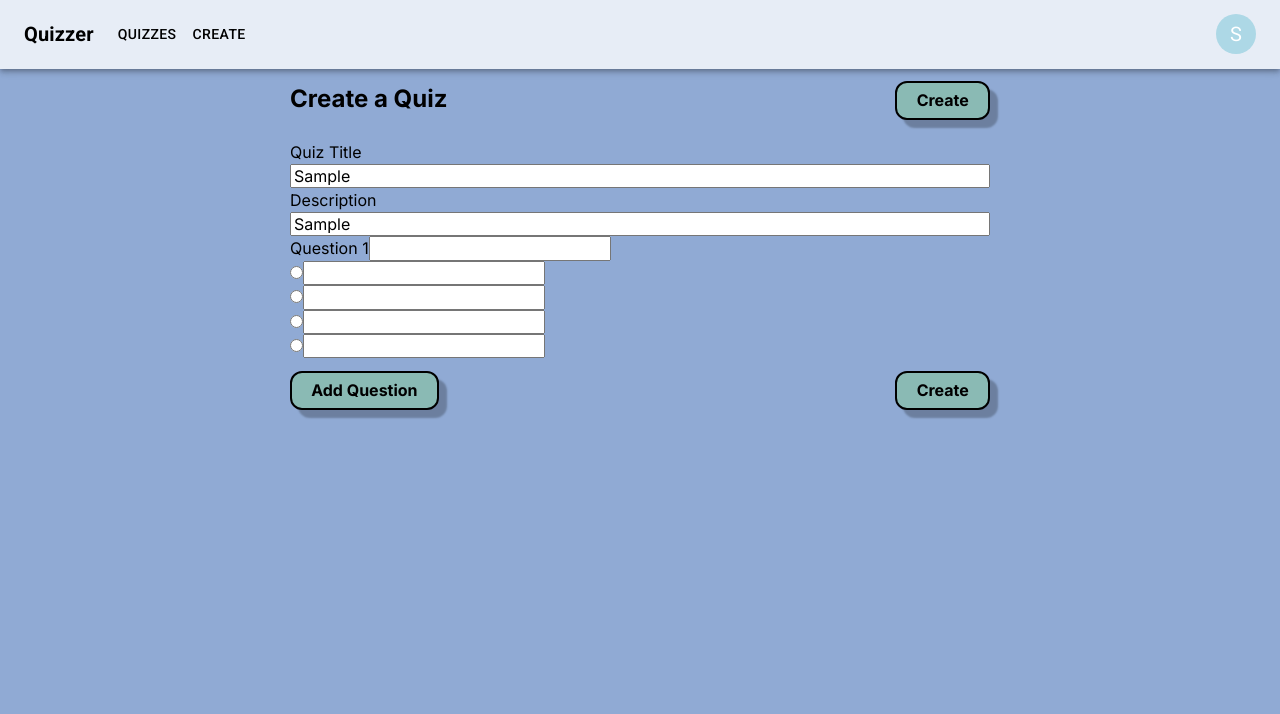
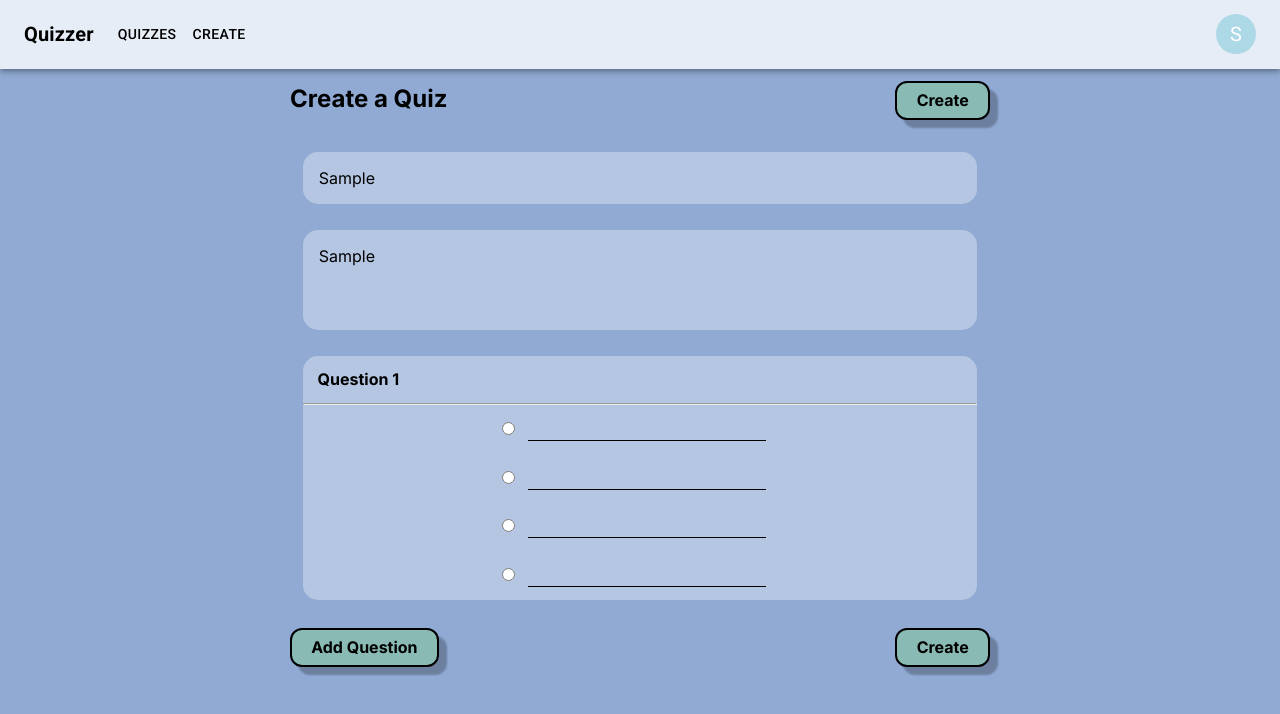
Before and after one commit to sebs-commits/quiz-app, a React (Vite) app in the folder frontend/: page /create in a window 1280 px wide. Both pictures are taken after typing "Sample", "Sample" into the empty fields and a click on the button "Add Question". Shown: the top 714 px of the page. Built offline with nearby package versions, Linux system fonts and the light colour scheme.

Commit message:
styled create page

```diff
--- a/frontend/src/pages/CreateQuiz.jsx
+++ b/frontend/src/pages/CreateQuiz.jsx
@@ -74,38 +74,44 @@ export default function CreateQuiz() {
       </div>
 
       <form onSubmit={handleSubmit} className="form-container">
-        <label htmlFor="quiz-title">Quiz Title</label>
+        {/* <label htmlFor="quiz-title">Quiz Title</label> */}
         <input
+          className="title-input"
           id="quiz-title"
           type="text"
           value={quiz.title}
           onChange={handleTitleChange}
+          placeholder="Title"
           required
         />
-        <label htmlFor="quiz-description">Description</label>
+        {/* <label htmlFor="quiz-description">Description</label> */}
         <input
+          className="description-input"
           id="quiz-description"
           type="text"
           value={quiz.description}
           onChange={handleDescriptionChange}
+          placeholder="Description"
           required
         />
-
         {quiz.questions.map((question, qIndex) => (
-          <div key={qIndex}>
-            <label htmlFor={`question-${qIndex}`}>Question {qIndex + 1}</label>
+          <div key={qIndex} className="question-div">
+            {/* <label htmlFor={`question-${qIndex}`}>Question {qIndex + 1}</label> */}
             <input
+              className="question-number"
               id={`question-${qIndex}`}
+              placeholder={`Question ${qIndex + 1}`}
               type="text"
               value={question.questionText}
               onChange={(e) => handleQuestionChange(e, qIndex)}
               required
             />
-
+            <hr className="divider"></hr>
             {question.options.map((option, oIndex) => (
-              <div key={oIndex}>
+              <div key={oIndex} className="inner-question-container">
                 <label>
                   <input
+                    className="radio-input"
                     type="radio"
                     name={`correct-option-${qIndex}`}
                     checked={option.isCorrect}
@@ -114,6 +120,7 @@ export default function CreateQuiz() {
                   {/* {oIndex === question.options.length - 1 ? "Correct" : "Wrong"} */}
                 </label>
                 <input
+                  className="option-input"
                   type="text"
                   value={option.text}
                   onChange={(e) => handleOptionChange(e, qIndex, oIndex)}
--- a/frontend/src/styles/Create.css
+++ b/frontend/src/styles/Create.css
@@ -11,6 +11,18 @@ textarea {
   line-height: 1.15; /* 1 */
   margin: 0; /* 2 */
 }
+input[type="text"] {
+  /* border: none; Removes border */
+  outline: none; /* Removes focus outline */
+  font-family: inherit; /* Resets font to inherit from parent */
+  line-height: normal; /* Resets line height */
+  box-shadow: none; /* Removes box shadow */
+  -webkit-appearance: none; /* Removes default webkit styling */
+  -moz-appearance: none; /* Removes default Mozilla styling */
+  appearance: none; /* Removes default styling for other browsers */
+  margin: 0.8em;
+}
+
 .main-container {
   display: flex;
   flex-direction: column;
@@ -44,7 +56,50 @@ textarea {
 .create-btn:hover {
   background-color: hsla(173, 26%, 66%, 2);
 }
-.quiz-title {
+.title-input {
+  background-color: #b4c6e2;
+  padding: 1em;
+  border-radius: 15px;
+  border: none;
 }
-.MuiTextField-root {
+input[type="text"]::placeholder {
+  color: rgb(0, 0, 0);
+  font-weight: bold;
+  opacity: 1;
 }
+.description-input {
+  background-color: #b4c6e2;
+  padding: 1em;
+  padding-bottom: 4em;
+  border-radius: 15px;
+  border: none;
+}
+.question-div {
+  margin: 0.8em;
+  border-radius: 15px;
+  background-color: #b4c6e2;
+  align-items: center;
+
+  margin-bottom: 1em;
+}
+.question-number {
+  background: transparent;
+  border: none;
+}
+.divider {
+  color: black;
+}
+.inner-question-container {
+  text-align: center;
+}
+/* i cant seem to style the radio buttons */
+input[type="radio"] {
+  outline-color: black;
+}
+.radio-input {
+}
+.option-input {
+  background: transparent;
+  border-style: none;
+  border-bottom: solid 1px black;
+}
```
